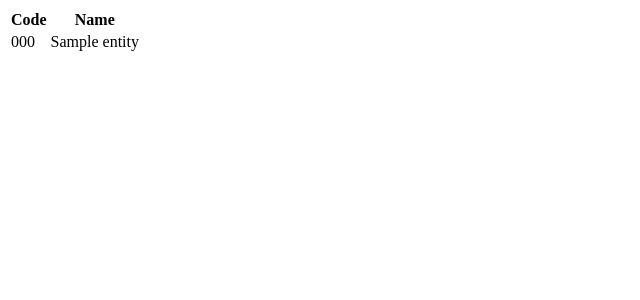
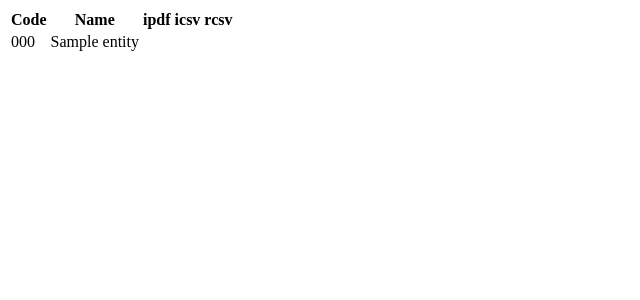
Before and after one commit to tic-ull/portal-del-investigador-cvn, a Django app: template templates/cvn/partials/reports_table.html in a window 1280 px wide. Shown: the top 300 px of the page, without its empty margins (0-640 px from the left). Run offline with Django 3.2, Linux system fonts and the light colour scheme; the template is opened without the code that fills it: most values are stand-ins (such as "Sample title", 1, 10 or a date in 2020).

Commit message:
Added view to download reports

```diff
--- a/templates/cvn/partials/reports_table.html
+++ b/templates/cvn/partials/reports_table.html
@@ -7,6 +7,9 @@
         <tr>
             <th>{% trans 'Code' %}</th>
             <th>{% trans 'Name' %}</th>
+            <th>ipdf</th>
+            <th>icsv</th>
+            <th>rcsv</th>
         </tr>
     </thead>
     <tbody>
@@ -14,6 +17,9 @@
             <tr>
                 <td>{{ code }}</td>
                 <td>{{ name }}</td>
+                <td><a href="{% url 'download_report' type='ipdf' code=code %}" class="fa fa-download"></a></td>
+                <td><a href="{% url 'download_report' type='icsv' code=code %}" class="fa fa-download"></a></td>
+                <td><a href="{% url 'download_report' type='rcsv' code=code %}" class="fa fa-download"></a></td>
             </tr>
         {% endfor %}
     </tbody>
--- a/urls.py
+++ b/urls.py
@@ -25,7 +25,7 @@
 from django.conf.urls import patterns, url
 from django.http import HttpResponse
 from .settings import HISTORICAL_YEAR
-from .views import ReportsView
+from .views import ReportsView, DownloadReportView
 
 urlpatterns = patterns(
     'cvn.views',
@@ -36,4 +36,5 @@ urlpatterns = patterns(
     url(r'^waiting/$', lambda r: HttpResponse(status=204), name='waiting'),
     url(r'^export_data/$', 'export_data_ull', name='export_data_ull'),
     url(r'^reports/$', ReportsView.as_view(), name='reports'),
+    url(r'^reports/(?P<type>\w+)/(?P<code>[0-9]+)/$', DownloadReportView.as_view(), name='download_report'),
 )
```
Also changed, not shown: views.py (+7 -1 lines).
